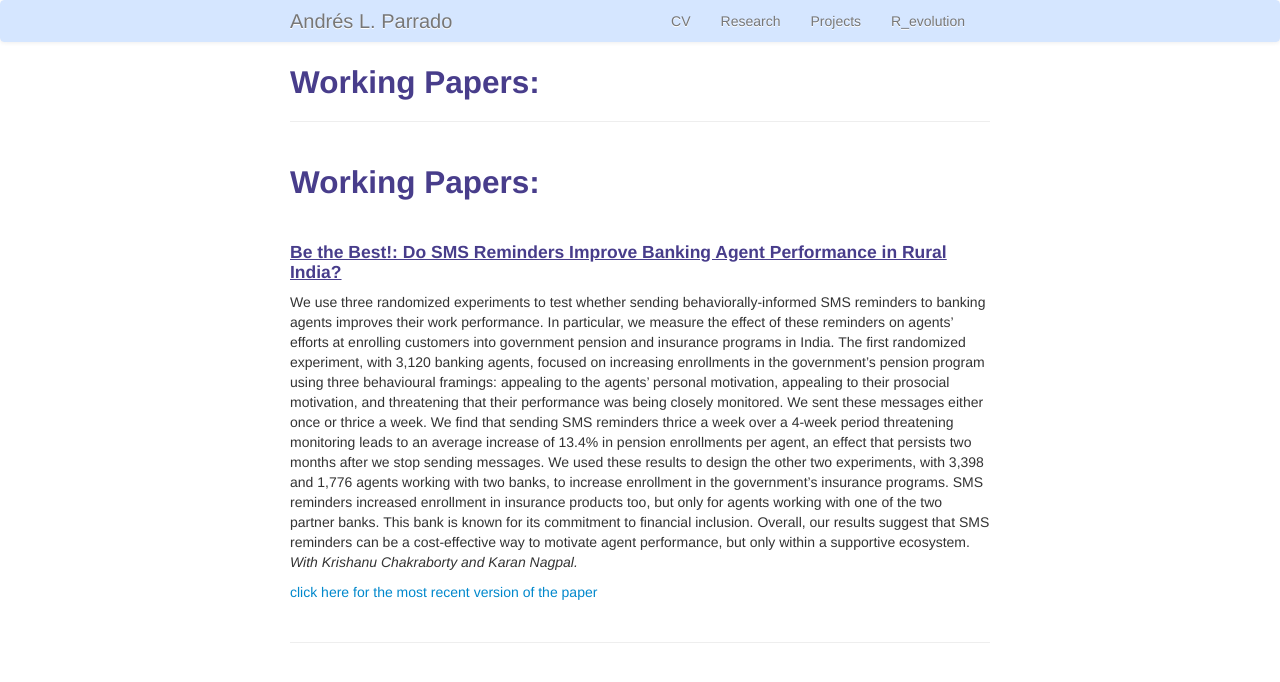
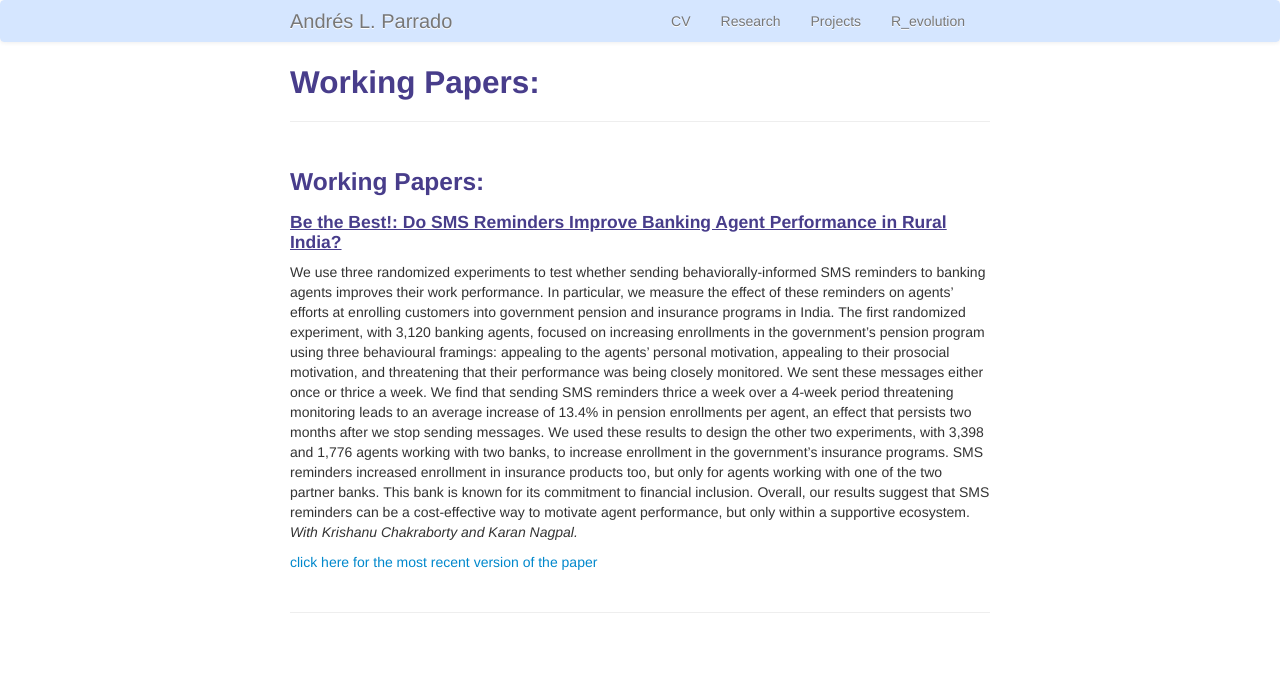
Before and after one commit to aparrado/aparrado.github.io, a Jekyll site: the page built from pages/research.md, in a window 1280 px wide. Shown: the top 682 px of the page. Built offline with Jekyll 4.4.1, drawn with Linux system fonts in a browser that asks for light colours; our own code applies the rules of GitHub Pages for plain Markdown files.

```diff
--- a/pages/research.md
+++ b/pages/research.md
@@ -4,10 +4,8 @@ title: Research
 description: Here are some of my ongoing research projects:
 ---
 
-## Working Papers:
+### Working Papers:
 
-
-&nbsp;
 
 #### <u>Be the Best!: Do SMS Reminders Improve Banking Agent Performance in Rural India? </u>
 
```
